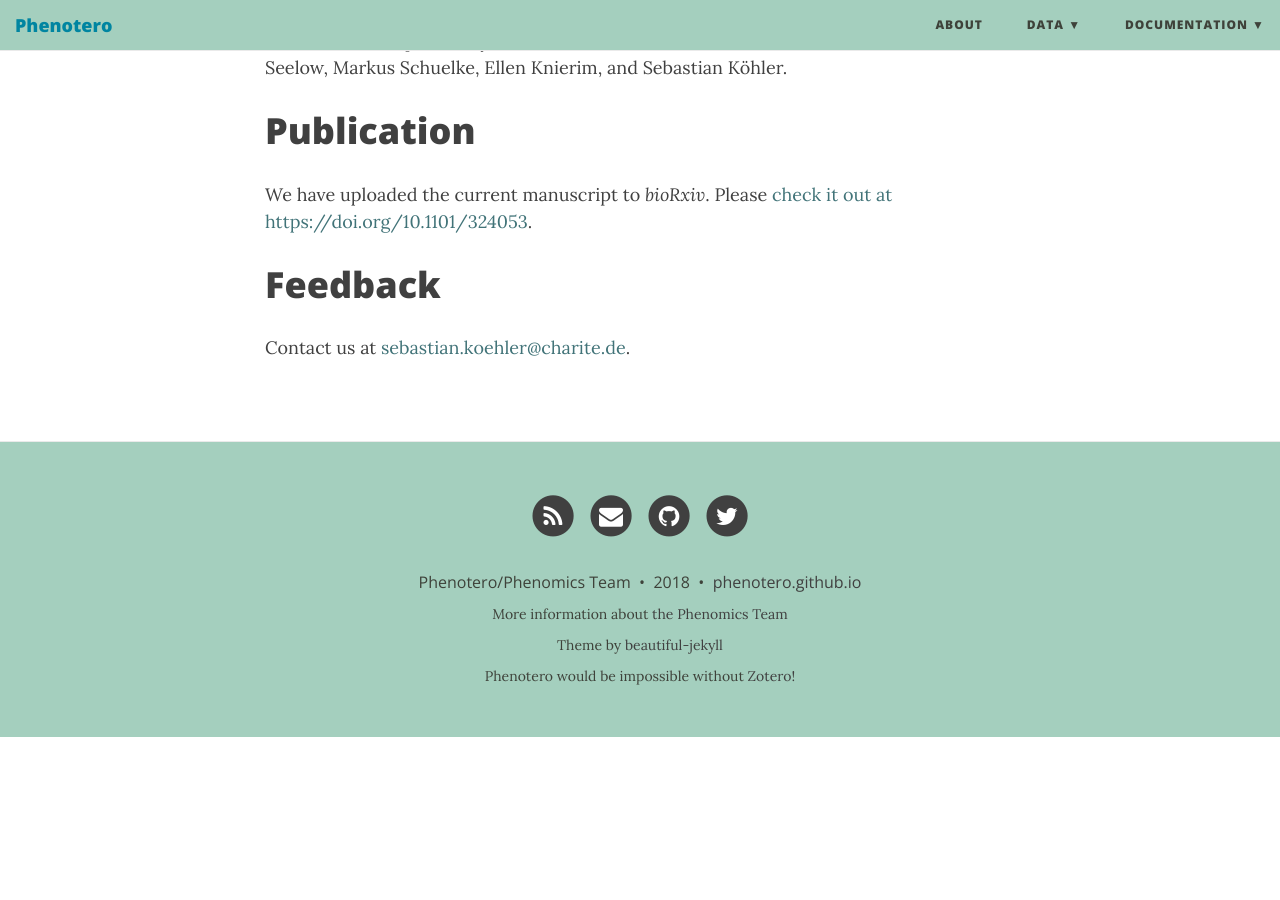
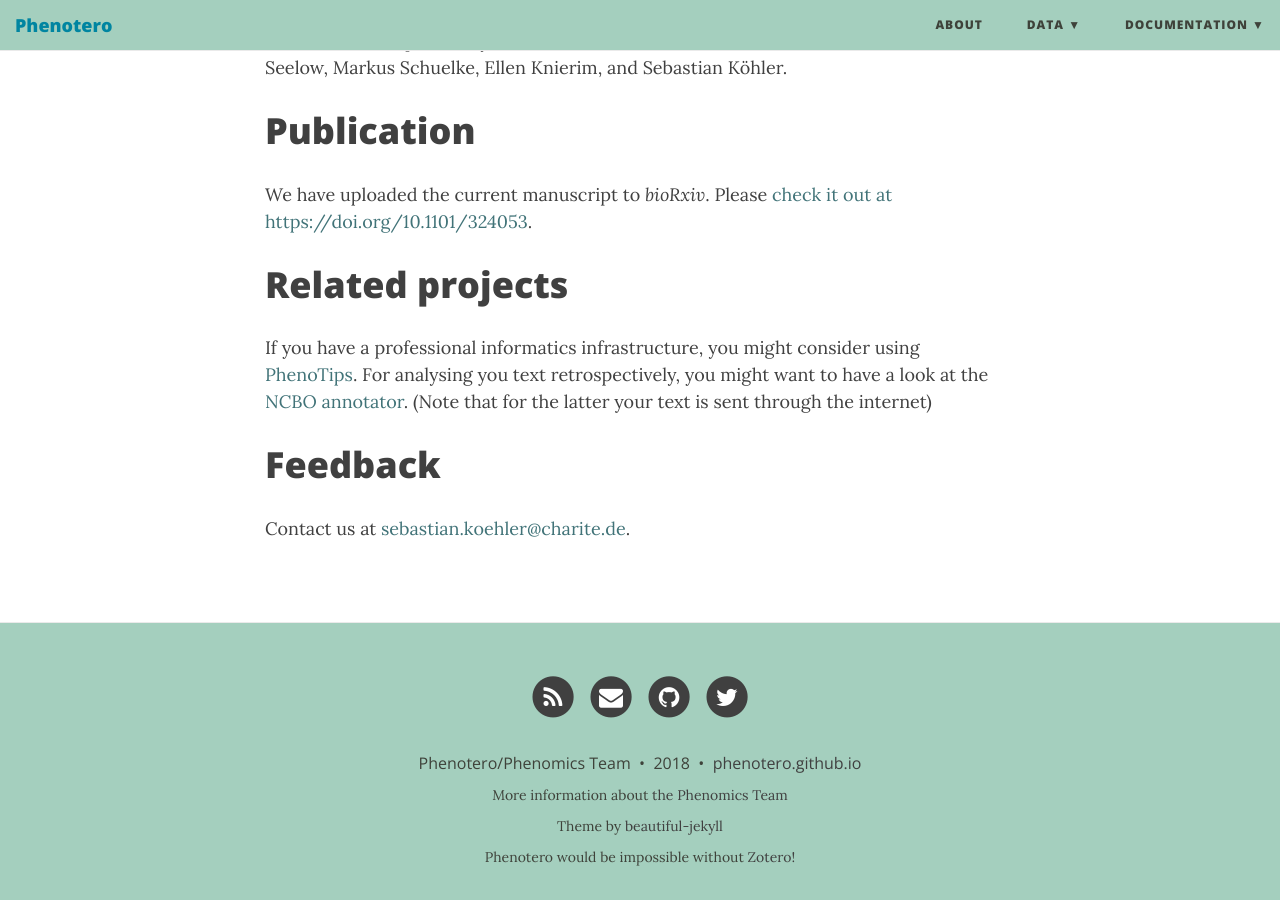
Before and after one commit to phenotero/phenotero.github.io, a Jekyll site: the page built from aboutme.md, in a window 1280 px wide and 900 px high, scrolled down 1162 px. Built offline with Jekyll 4.4.1, drawn with Linux system fonts in a browser that asks for light colours; nearby versions of some CDN libraries; before the commit the page ends 1899 px from its top, so only the background shows below that.

Commit message:
add related
change gh-link

```diff
--- a/_config.yml
+++ b/_config.yml
@@ -81,7 +81,7 @@ author:
 social-network-links:
   rss: true
   email: "sebastian.koehler@charite.de"
-  github: phenomics
+  github: phenotero
   twitter: drseb_
 
 # Select which share links to show in posts
--- a/aboutme.md
+++ b/aboutme.md
@@ -27,6 +27,10 @@ Phenotero has been developed by the [Translational Genomics Team](http://doro.ch
 
 We have uploaded the current manuscript to _bioRxiv_. Please [check it out at https://doi.org/10.1101/324053](https://doi.org/10.1101/324053).
 
+# Related projects
+
+If you have a professional informatics infrastructure, you might consider using [PhenoTips](https://phenotips.org/). For analysing you text retrospectively, you might want to have a look at the [NCBO annotator](https://bioportal.bioontology.org/annotator). (Note that for the latter your text is sent through the internet)
+
 # Feedback
 
 Contact us at [sebastian.koehler@charite.de](mailto:sebastian.koehler@charite.de).
```
